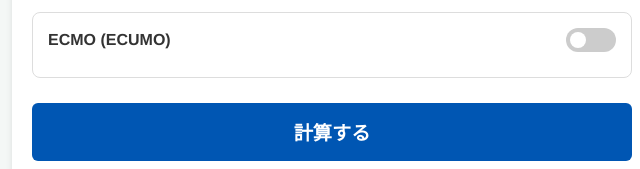
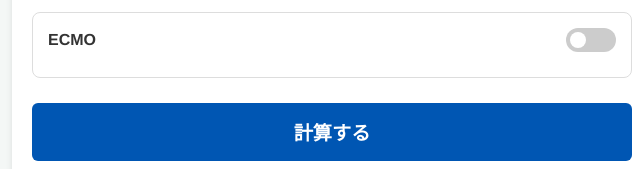
Before and after one commit to web0518/OxygenCC, a plain HTML site: page index.html in a window 1280 px wide. Shown: the part 518-687 px from the top of the page, 308-948 px from the left. Drawn offline with Linux system fonts and the light colour scheme.

Commit message:
Update index.html

```diff
--- a/index.html
+++ b/index.html
@@ -86,7 +86,7 @@
 
     <div class="device-card">
         <div class="device-header">
-            <span class="device-title">ECMO (ECUMO)</span>
+            <span class="device-title">ECMO</span>
             <label class="toggle-switch">
                 <input type="checkbox" id="ecmo-toggle" onchange="toggleDevice('ecmo')">
                 <span class="slider"></span>
@@ -244,4 +244,5 @@
 </script>
 
 </body>
+
 </html>
```
